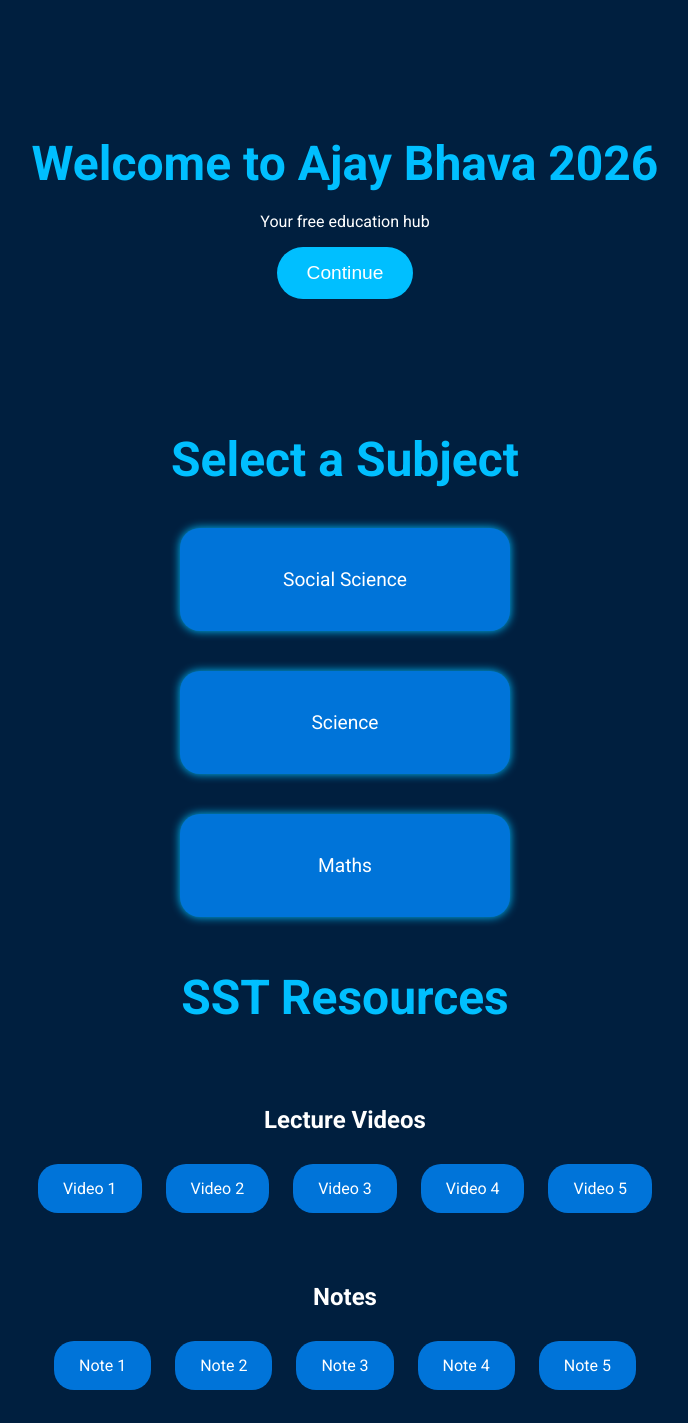
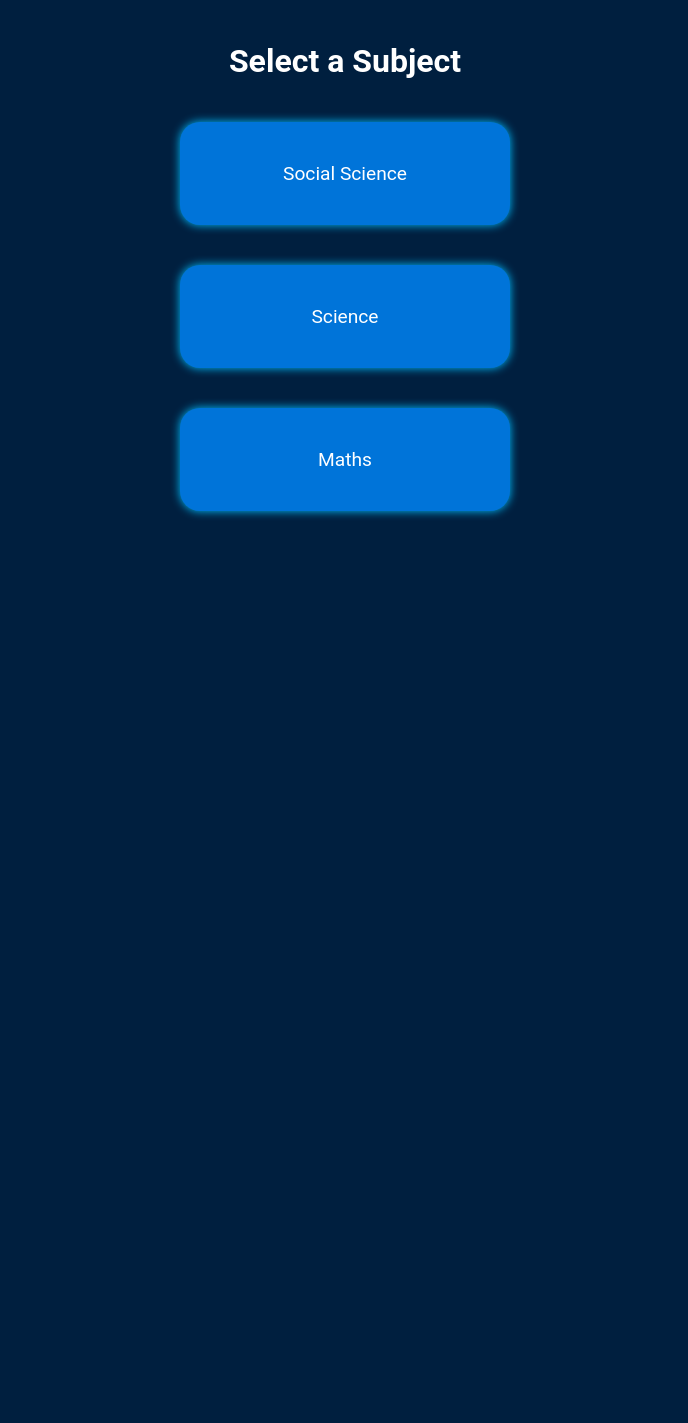
Before and after one commit to ajayy11-c/nxthuh, a plain HTML site: page subject.html in a window 1280 px wide. Shown: the part 37-1460 px from the top of the page, without its empty margins (295-983 px from the left). After the commit the page ends 800 px from the top, so only its background shows below. Drawn offline with Linux system fonts and the light colour scheme.

Commit message:
Update subject.html

```diff
--- a/subject.html
+++ b/subject.html
@@ -1,47 +1,4 @@
-<!-- index.html --><!DOCTYPE html><html lang="en">
-<head>
-  <meta charset="UTF-8" />
-  <meta name="viewport" content="width=device-width, initial-scale=1.0" />
-  <title>Ajay Bhava 2026</title>
-  <link href="https://fonts.googleapis.com/css2?family=Roboto:wght@400;700&display=swap" rel="stylesheet">
-  <style>
-    body {
-      margin: 0;
-      font-family: 'Roboto', sans-serif;
-      background: linear-gradient(to right, #001F3F, #0074D9);
-      color: white;
-      text-align: center;
-    }
-    .main {
-      padding: 100px 20px;
-    }
-    h1 {
-      font-size: 3em;
-      margin-bottom: 20px;
-    }
-    .start-btn {
-      background-color: #00BFFF;
-      color: white;
-      padding: 15px 30px;
-      font-size: 1.2em;
-      border: none;
-      border-radius: 30px;
-      cursor: pointer;
-      transition: background 0.3s ease;
-    }
-    .start-btn:hover {
-      background-color: #009ACD;
-    }
-  </style>
-</head>
-<body>
-  <div class="main">
-    <h1>Welcome to Ajay Bhava 2026</h1>
-    <p>Your free education hub</p>
-    <button class="start-btn" onclick="window.location.href='subjects.html'">Continue</button>
-  </div>
-</body>
-</html><!-- subjects.html --><!DOCTYPE html><html lang="en">
+<!-- subjects.html --><!DOCTYPE html><html lang="en">
 <head>
   <meta charset="UTF-8">
   <title>Subjects</title>
@@ -81,56 +38,4 @@
   <div class="subject"><a href="science.html">Science</a></div>
   <div class="subject"><a href="maths.html">Maths</a></div>
 </body>
-</html><!-- sst.html, science.html, maths.html (structure same for each) --><!-- Example: sst.html --><!DOCTYPE html><html lang="en">
-<head>
-  <meta charset="UTF-8">
-  <title>SST Content</title>
-  <style>
-    body {
-      background: #001F3F;
-      color: white;
-      font-family: 'Roboto', sans-serif;
-      text-align: center;
-      padding: 40px;
-    }
-    h1 {
-      color: #00BFFF;
-    }
-    .section {
-      margin-top: 40px;
-    }
-    .btn {
-      display: inline-block;
-      margin: 10px;
-      padding: 15px 25px;
-      background: #0074D9;
-      border: none;
-      color: white;
-      border-radius: 20px;
-      font-size: 1em;
-      transition: 0.3s;
-      text-decoration: none;
-    }
-    .btn:hover {
-      background: #00BFFF;
-    }
-  </style>
-</head>
-<body>
-  <h1>SST Resources</h1>  <div class="section">
-    <h2>Lecture Videos</h2>
-    <a href="#" class="btn">Video 1</a>
-    <a href="#" class="btn">Video 2</a>
-    <a href="#" class="btn">Video 3</a>
-    <a href="#" class="btn">Video 4</a>
-    <a href="#" class="btn">Video 5</a>
-  </div>  <div class="section">
-    <h2>Notes</h2>
-    <a href="#" class="btn">Note 1</a>
-    <a href="#" class="btn">Note 2</a>
-    <a href="#" class="btn">Note 3</a>
-    <a href="#" class="btn">Note 4</a>
-    <a href="#" class="btn">Note 5</a>
-  </div>
-</body>
 </html>
```
